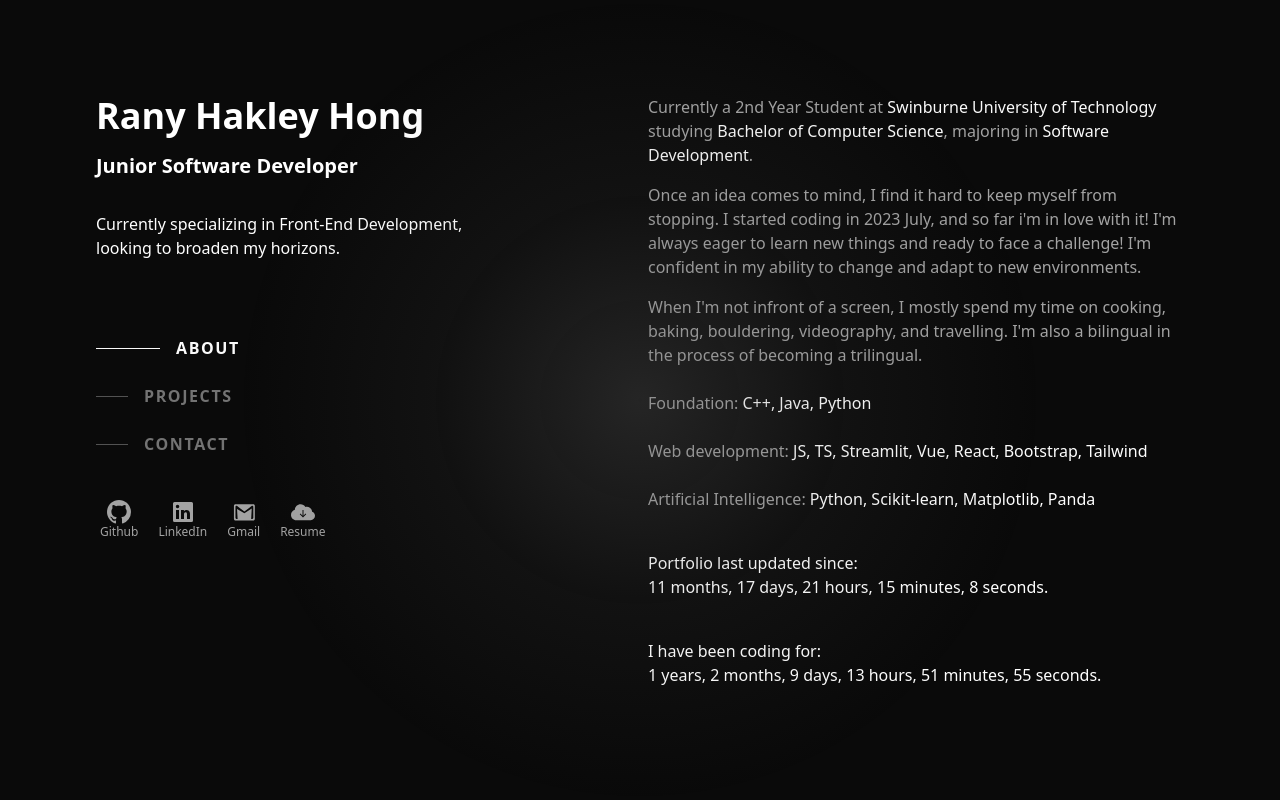
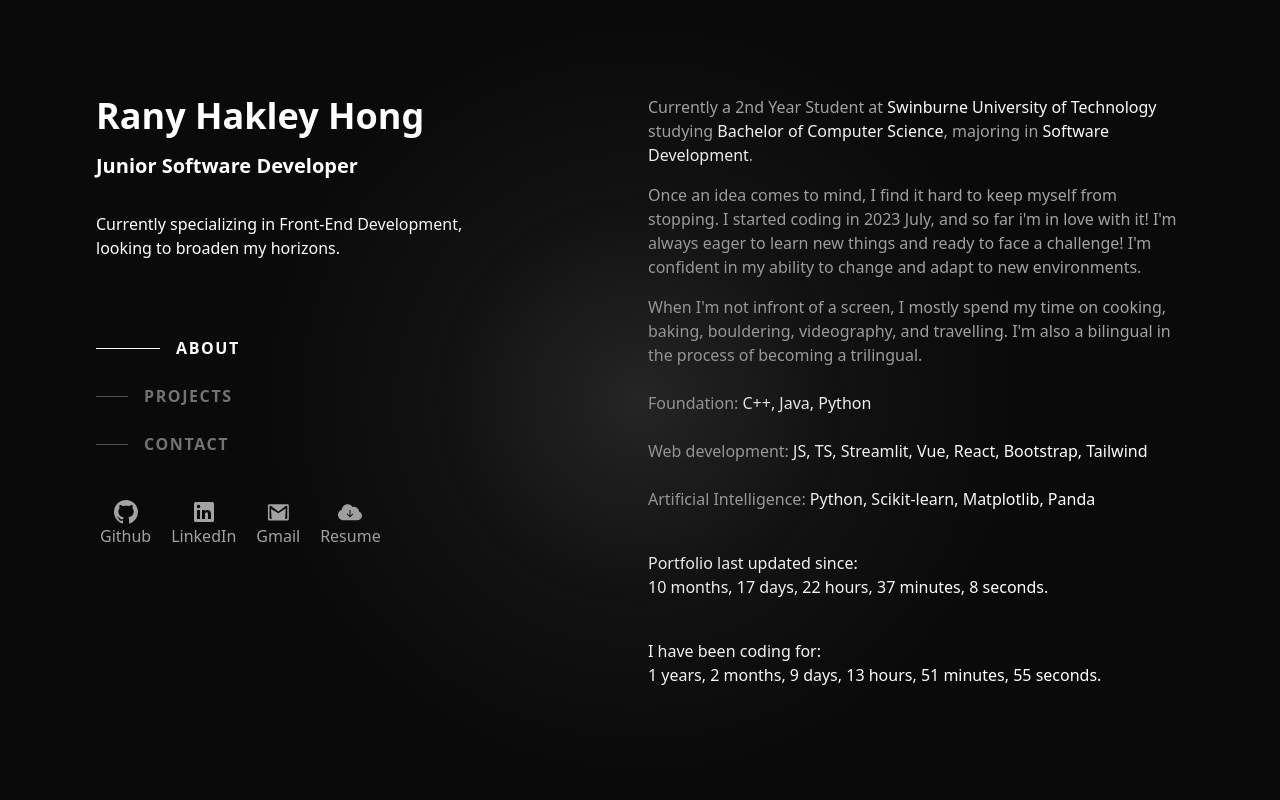
Before and after one commit to ranyhakley/portfolio-website, a Next.js app: page / in a window 1280 px wide. Shown: the top 800 px of the page. Built offline with nearby package versions, Linux system fonts and the light colour scheme; no server answers.

Commit message:
fixed github link

```diff
--- a/components/Header.tsx
+++ b/components/Header.tsx
@@ -91,8 +91,8 @@
       </div>
       <div>
         <ul className="ml-1 mr-24 mt-8 flex">
-          <li className="mr-5 text-xs shrink-0">
-            <a className="block hover:text-neutral-50 text-neutral-400" href="https://github.com/midoriiiiiiiii" target="_blank" rel="noreferrer noopener" aria-label="GitHub (opens in a new tab)" title="GitHub">
+          <li className="mr-5 text-s shrink-0">
+            <a className="block hover:text-neutral-50 text-neutral-400" href="https://github.com/ranyhakley" target="_blank" rel="noreferrer noopener" aria-label="GitHub (opens in a new tab)" title="GitHub">
               <div className="flex flex-col items-center justify-center">
                 <span className="sr-only">GitHub</span>
                 <svg xmlns="http://www.w3.org/2000/svg" viewBox="0 0 16 16" fill="currentColor" className="h-6 w-6" aria-hidden="true">
@@ -103,7 +103,7 @@
               </div>
             </a>
           </li>
-          <li className="mr-5 text-xs shrink-0">
+          <li className="mr-5 text-s shrink-0">
             <a className="block hover:text-neutral-50 text-neutral-400" href="https://www.linkedin.com/in/ranyhakleyh/" target="_blank" rel="noreferrer noopener" aria-label="LinkedIn (opens in a new tab)" title="LinkedIn">
               <div className="flex flex-col items-center justify-center">
                 <span className="sr-only">LinkedIn</span>
@@ -115,7 +115,7 @@
               </div>
             </a>
           </li>
-          <li className="mr-5 text-xs shrink-0">
+          <li className="mr-5 text-s shrink-0">
             <a className="block hover:text-neutral-50 text-neutral-400" href="#contact" title="Gmail">
               <div className="flex flex-col items-center justify-center">
                 <span className="sr-only">Gmail</span>
@@ -127,7 +127,7 @@
 
             </a>
           </li>
-          <li className="mr-5 text-xs shrink-0">
+          <li className="mr-5 text-s shrink-0">
             <a className="block hover:text-neutral-50 text-neutral-400" href="/RanyHakleyHongResume.pdf" download title="Resume">
               <div className="flex flex-col items-center justify-center">
                 <span className="sr-only">Resume</span>
--- a/components/LastUpdated.tsx
+++ b/components/LastUpdated.tsx
@@ -21,7 +21,7 @@
   });
 
   useEffect(() => {
-    const startDate = new Date('2024-09-23T16:36:47'); // Replace with your last updated day and time in 24 hours format
+    const startDate = new Date('2024-10-23T15:14:47'); // Replace with your last updated day and time in 24 hours format
 
     const calculateTimeElapsed = () => {
       const now = new Date();
```
